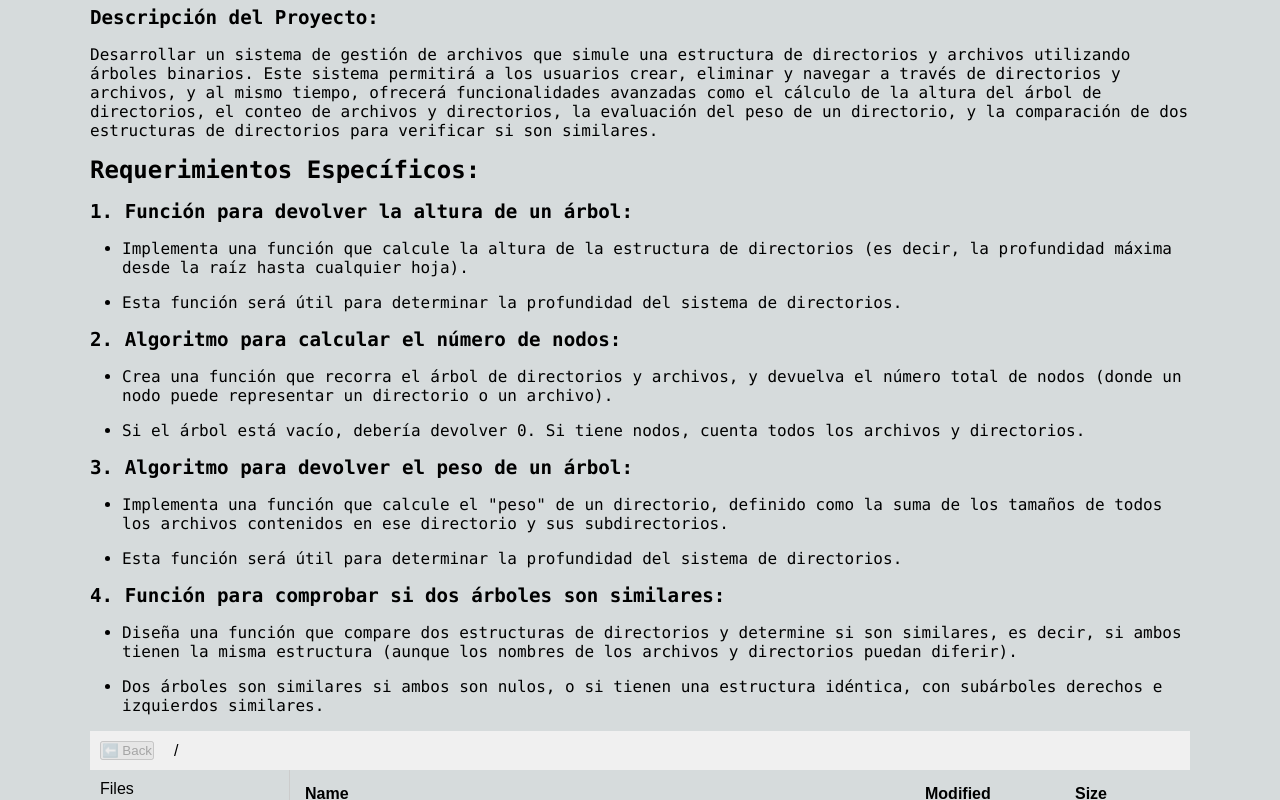
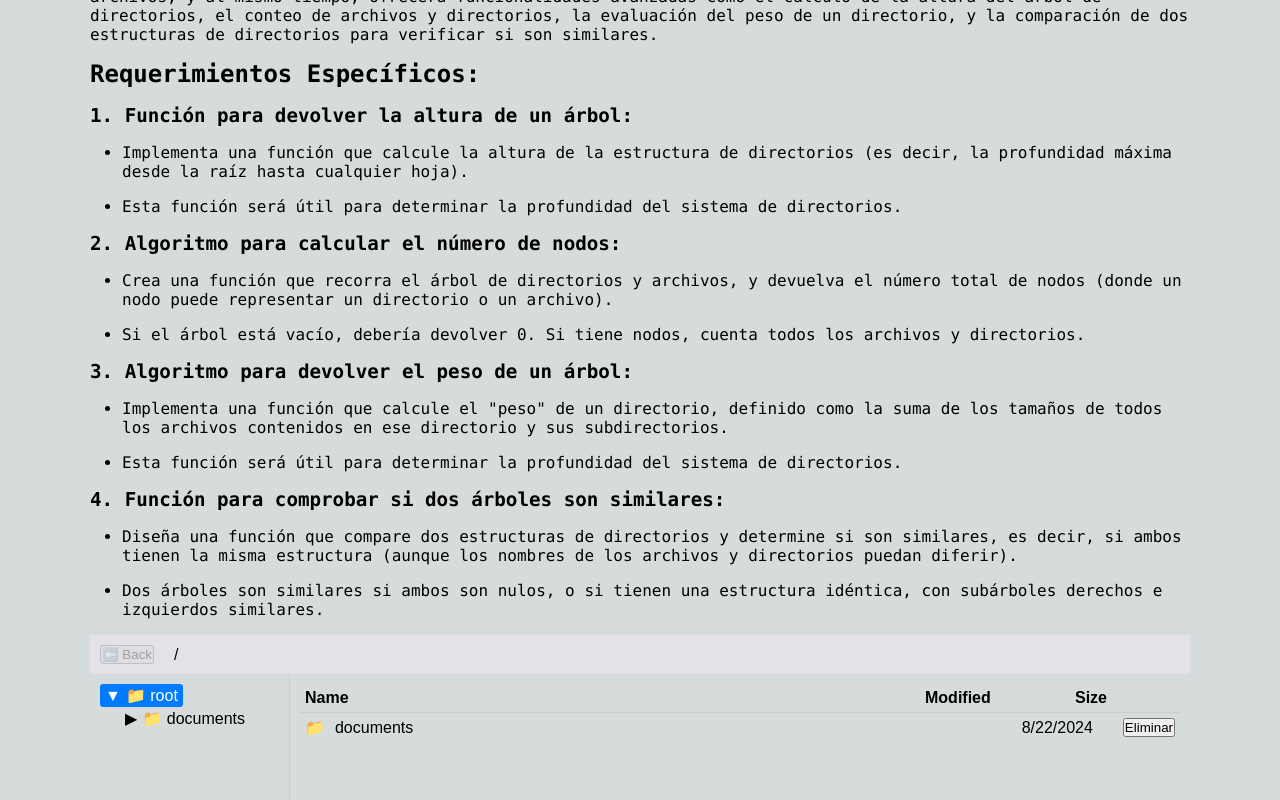
Before and after one commit to MrJohanF/trees, a Next.js app: page / in a window 1280 px wide. Shown: the top 800 px of the page. Built offline with nearby package versions, Linux system fonts and the light colour scheme.

Commit message:
style: Add dropdown menu styles to page module

```diff
--- a/src/app/page.module.css
+++ b/src/app/page.module.css
@@ -65,3 +65,35 @@
   font-size: 1.2rem;
   margin-bottom: 1rem;
 }
+
+
+.dropdown {
+  width: 100%;
+  position: relative;
+  display: inline-block;
+}
+
+.dropdown_button {
+  background-color: #4caf4f00;
+  color: white;
+  padding: 10px 20px;
+  border: none;
+  cursor: pointer;
+}
+
+.dropdown_list {
+  background-color: rgba(27, 25, 25, 0);
+  margin-top: 5px;
+  list-style: none;
+  padding: 0;
+  width: 100%;
+}
+
+.dropdown_item {
+  padding: 10px;
+  cursor: pointer;
+}
+
+.dropdown_item:hover {
+  background-color: #001aff;
+}
--- a/src/app/pages/file-manager.js
+++ b/src/app/pages/file-manager.js
@@ -1,37 +1,39 @@
-'use client'
+"use client";
 
-import { useState, useEffect } from 'react';
-import { defaultFileSystem } from '../lib/fileSystem';
+import { useState, useEffect } from "react";
+import { defaultFileSystem } from "../lib/fileSystem";
 
 function FileSystemNode({ node, onDelete, onNavigate, currentPath }) {
-    const fullPath = [...currentPath, node.name].join('/');
-    const isSelected = false; // Puedes implementar la selección si lo deseas
+  const fullPath = Array.isArray(currentPath)
+    ? [...currentPath, node.name]
+    : [node.name];
+  const isSelected = false;
 
   return (
     <div
       style={{
-                display: 'flex',
-                alignItems: 'center',
-                padding: '5px',
-                backgroundColor: isSelected ? '#e6f3ff' : 'transparent',
-                cursor: 'pointer'
+        display: "flex",
+        alignItems: "center",
+        padding: "5px",
+        backgroundColor: isSelected ? "#6832a8" : "transparent",
+        cursor: "pointer",
       }}
-            onClick={() => onNavigate(node, fullPath)}
+      onClick={() => onNavigate(fullPath)}
     >
-            <span style={{ marginRight: '10px' }}>
-                {node.isDirectory ? '📁' : '📄'}
+      <span style={{ marginRight: "10px" }}>
+        {node.isDirectory ? "📁" : "📄"}
       </span>
       <span style={{ flexGrow: 1 }}>{node.name}</span>
-            <span style={{ marginRight: '20px' }}>
-                {new Date().toLocaleDateString()} {/* Usamos la fecha actual como ejemplo */}
+      <span style={{ marginRight: "20px" }}>
+        {new Date().toLocaleDateString()}
       </span>
-            <span>{node.isDirectory ? '' : `${node.size} KB`}</span>
+      <span>{node.isDirectory ? "" : `${node.size} KB`}</span>
       <button
         onClick={(e) => {
           e.stopPropagation();
           onDelete(fullPath);
         }}
-                style={{ marginLeft: '10px' }}
+        style={{ marginLeft: "10px" }}
       >
         Eliminar
       </button>
@@ -39,98 +41,192 @@ function FileSystemNode({ node, onDelete, onNavigate, currentPath }) {
   );
 }
 
+function FileTreeView({
+  node,
+  onNavigate,
+  currentPath,
+  isRoot = false,
+  nodePath = [],
+}) {
+  const [isExpanded, setIsExpanded] = useState(isRoot);
+
+  const fullPath = isRoot ? [] : [...nodePath, node.name];
+
+  const handleToggle = (e) => {
+    e.stopPropagation();
+    setIsExpanded(!isExpanded);
+  };
+
+  const handleClick = () => {
+    onNavigate(fullPath);
+  };
+
+  // Check if this node is the current directory
+  const isCurrentDirectory =
+    JSON.stringify(fullPath) === JSON.stringify(currentPath);
+
+  if (!node.isDirectory && !isRoot) {
+    return null;
+  }
+
+  return (
+    <div style={{ marginLeft: isRoot ? "0" : "20px" }}>
+      <span
+        onClick={handleClick}
+        style={{
+          cursor: "pointer",
+          display: "inline-flex",
+          alignItems: "center",
+          padding: "2px 5px",
+          backgroundColor: isCurrentDirectory ? "#007bff" : "transparent",
+          color: isCurrentDirectory ? "white" : "inherit",
+          borderRadius: "3px",
+        }}
+      >
+        <span
+          onClick={handleToggle}
+          style={{ marginRight: "5px", cursor: "pointer" }}
+        >
+          {isExpanded ? "▼" : "▶"}
+        </span>
+        📁 {node.name}
+      </span>
+
+      {isExpanded && (
+        <div>
+          {node.children
+            .filter((child) => child.isDirectory)
+            .map((child, index) => (
+              <FileTreeView
+                key={index}
+                node={child}
+                onNavigate={onNavigate}
+                currentPath={currentPath}
+                nodePath={fullPath}
+              />
+            ))}
+        </div>
+      )}
+    </div>
+  );
+}
+
 export default function FileManager() {
   const [currentPath, setCurrentPath] = useState([]);
-    const [newItemName, setNewItemName] = useState('');
+  const [newItemName, setNewItemName] = useState("");
   const [isDirectory, setIsDirectory] = useState(false);
   const [, forceUpdate] = useState({});
 
   useEffect(() => {
-        defaultFileSystem.createNode('documents/work/report.txt', false, 1024);
-        defaultFileSystem.createNode('documents/personal/photos', true);
-        defaultFileSystem.createNode('documents/personal/photos/vacation.jpg', false, 2048);
+    defaultFileSystem.createNode("documents/work/report.txt", false, 1024);
+    defaultFileSystem.createNode("documents/personal/photos", true);
+    defaultFileSystem.createNode(
+      "documents/personal/photos/vacation.jpg",
+      false,
+      2048
+    );
     forceUpdate({}); // Forzar re-render después de crear los nodos iniciales
   }, []);
 
   const getCurrentNode = () => {
     let current = defaultFileSystem.root;
     for (let name of currentPath) {
-            current = current.children.find(child => child.name === name);
-            if (!current) break; // Evitar errores si la ruta no existe
+      current = current.children.find((child) => child.name === name);
+      if (!current) break;
     }
     return current || defaultFileSystem.root;
   };
 
   const handleCreate = () => {
     if (newItemName) {
-            const fullPath = [...currentPath, newItemName].join('/');
+      const fullPath = [...currentPath, newItemName].join("/");
       defaultFileSystem.createNode(fullPath, isDirectory);
-            setNewItemName('');
+      setNewItemName("");
       setIsDirectory(false);
       forceUpdate({}); // Forzar re-render
     }
   };
 
   const handleDelete = (fullPath) => {
-        if (defaultFileSystem.deleteNode(fullPath)) {
-            forceUpdate({}); // Forzar re-render solo si la eliminación fue exitosa
+    if (defaultFileSystem.deleteNode(fullPath.join("/"))) {
+      forceUpdate({}); // Force re-render only if deletion was successful
     }
   };
 
-    const handleNavigate = (node, fullPath) => {
-        if (node.isDirectory) {
-            setCurrentPath(fullPath.split('/').filter(Boolean));
-        }
+  const handleNavigate = (newPath) => {
+    setCurrentPath(newPath);
   };
 
   const handleBack = () => {
-        setCurrentPath(prev => prev.slice(0, -1));
+    setCurrentPath((prev) => prev.slice(0, -1));
   };
 
   return (
-        <div style={{ fontFamily: 'Arial, sans-serif' }}>
-            <div style={{ display: 'flex', alignItems: 'center', padding: '10px', backgroundColor: '#f0f0f0' }}>
-                <button onClick={handleBack} disabled={currentPath.length === 0}>⬅️ Back</button>
-                <span style={{ marginLeft: '20px' }}>/{currentPath.join('/')}</span>
+    <div style={{ fontFamily: "Arial, sans-serif" }}>
+      <div
+        style={{
+          display: "flex",
+          alignItems: "center",
+          padding: "10px",
+          backgroundColor: "#e4e1e8",
+        }}
+      >
+        <button onClick={handleBack} disabled={currentPath.length === 0}>
+          ⬅️ Back
+        </button>
+        <span style={{ marginLeft: "20px" }}>/{currentPath.join("/")}</span>
       </div>
 
-            <div style={{ display: 'flex' }}>
-                <div style={{ width: '200px', padding: '10px', borderRight: '1px solid #ccc' }}>
-                    {/* Aquí puedes agregar una vista de árbol si lo deseas */}
-                    <div>Files</div>
-                    <div>Documents</div>
-                    <div>Downloads</div>
-                    <div>Music</div>
-                    <div>Pictures</div>
-                    <div>Videos</div>
+      <div style={{ display: "flex" }}>
+        <div
+          style={{
+            width: "200px",
+            height: "20rem",
+            padding: "10px",
+            borderRight: "1px solid #ccc",
+          }}
+        >
+          <FileTreeView
+            node={defaultFileSystem.root}
+            onNavigate={handleNavigate}
+            currentPath={currentPath}
+            isRoot={true}
+          />
         </div>
 
-                <div style={{ flexGrow: 1, padding: '10px' }}>
-                    <div style={{ display: 'flex', fontWeight: 'bold', borderBottom: '1px solid #ccc', padding: '5px' }}>
+        <div style={{ flexGrow: 1, padding: "10px" }}>
+          <div
+            style={{
+              display: "flex",
+              fontWeight: "bold",
+              borderBottom: "1px solid #ccc",
+              padding: "5px",
+            }}
+          >
             <span style={{ flexGrow: 1 }}>Name</span>
-                        <span style={{ width: '150px' }}>Modified</span>
-                        <span style={{ width: '100px' }}>Size</span>
+            <span style={{ width: "150px" }}>Modified</span>
+            <span style={{ width: "100px" }}>Size</span>
           </div>
           {getCurrentNode().children.map((child, index) => (
             <FileSystemNode
               key={index}
               node={child}
               onDelete={handleDelete}
-                            onNavigate={handleNavigate}
+              onNavigate={(node) => handleNavigate([...currentPath, node.name])}
               currentPath={currentPath}
             />
           ))}
         </div>
       </div>
 
-            <div style={{ padding: '10px', borderTop: '1px solid #ccc' }}>
+      <div style={{ padding: "10px", borderTop: "1px solid #ccc" }}>
         <input
           type="text"
           value={newItemName}
           onChange={(e) => setNewItemName(e.target.value)}
           placeholder="New item name"
         />
-                <label style={{ marginLeft: '10px' }}>
+        <label style={{ marginLeft: "10px" }}>
           <input
             type="checkbox"
             checked={isDirectory}
@@ -138,7 +234,9 @@ export default function FileManager() {
           />
           Directory
         </label>
-                <button onClick={handleCreate} style={{ marginLeft: '10px' }}>Create</button>
+        <button onClick={handleCreate} style={{ marginLeft: "10px" }}>
+          Create
+        </button>
       </div>
     </div>
   );
```
Lines whose indentation alone changed are shown as unchanged.
